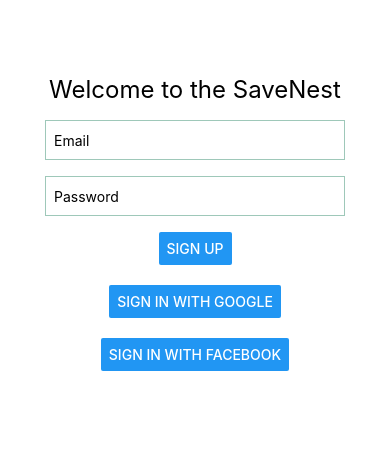
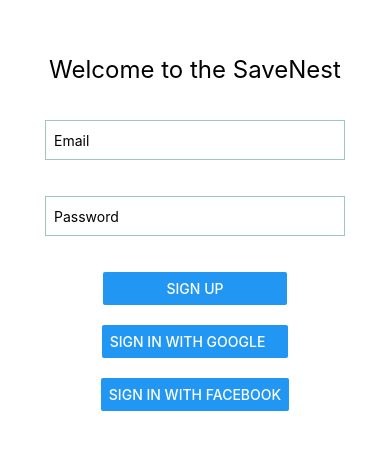
Before and after one commit to dumiya123/SDGP_Group_41_Boolean_Autocrats, a React Native app in the folder front-end/: screen / in a window 390 px wide. Shown: the part 199-648 px from the top of the page. Built offline with nearby package versions, Linux system fonts and the light colour scheme.

Commit message:
Add FontAwesome, React Native SVG, and React Native Vector Icons to package.json and package-lock.json. Update styles in the sign-up page. -Dumidu Gamage

```diff
--- a/front-end/package.json
+++ b/front-end/package.json
@@ -9,6 +9,8 @@
     "web": "expo start --web"
   },
   "dependencies": {
+    "@fortawesome/fontawesome-svg-core": "^6.5.1",
+    "@fortawesome/react-native-fontawesome": "^0.3.0",
     "@react-navigation/bottom-tabs": "^6.5.12",
     "@react-navigation/native": "^6.1.10",
     "expo": "~50.0.6",
@@ -16,7 +18,9 @@
     "react": "18.2.0",
     "react-native": "0.73.4",
     "react-native-safe-area-context": "4.8.2",
-    "react-native-screens": "~3.29.0"
+    "react-native-screens": "~3.29.0",
+    "react-native-svg": "^14.1.0",
+    "react-native-vector-icons": "^10.0.3"
   },
   "devDependencies": {
     "@babel/core": "^7.20.0"
--- a/front-end/pages/sign-up-page/signUp.js
+++ b/front-end/pages/sign-up-page/signUp.js
@@ -1,6 +1,7 @@
 // Import necessary modules from the 'react' and 'react-native' libraries
 import React, { useState } from 'react';
 import { View, Text, TextInput, Button, StyleSheet } from 'react-native';
+
 
 // Define the SignUp functional component.
 const SignupScreen = () => {
@@ -22,13 +23,16 @@ const SignupScreen = () => {
   return (
     <View style={styles.container}>
       {/* Display a welcome message. */}
+      <Spacer size={100} />
       <Text style={styles.title}>Welcome to the SaveNest</Text>
+      <Spacer size={100} />
       {/* TextInput for entering email */}
       <TextInput
         style={styles.input}
         placeholder="Email"
         onChangeText={(text) => setEmail(text)}
       />
+      <Spacer size={100} />
       {/* TextInput for entering Password */}
       <TextInput
         style={styles.input}
@@ -36,9 +40,10 @@ const SignupScreen = () => {
         secureTextEntry
         onChangeText={(text) => setPassword(text)}
       />
-      <Button title="Sign Up" onPress={handleSignup} />
       <Spacer size={100} />
-      <Button title="Sign in with Google" onPress={handleSignup} />
+      <Button title="               Sign Up               " onPress={handleSignup} />
+      <Spacer size={100} />
+      <Button title="Sign in with Google    " onPress={handleSignup} />
       <Spacer size={100} />
       <Button title="Sign in with Facebook" onPress={handleSignup} />
     </View>
@@ -51,6 +56,7 @@ const styles = StyleSheet.create({
     justifyContent: 'center',
     alignItems: 'center',
     flexDirection: 'column',
+
 
   },
 
@@ -71,6 +77,8 @@ const styles = StyleSheet.create({
 
   button: {
     width: 80, // Set the desired width for all buttons
+    backgroundColor: '#3498db',
+    borderRadius: 10,
   },
 });
 
```
Also changed, not shown: 1 other file (tests, documents, lock files or other folders).
